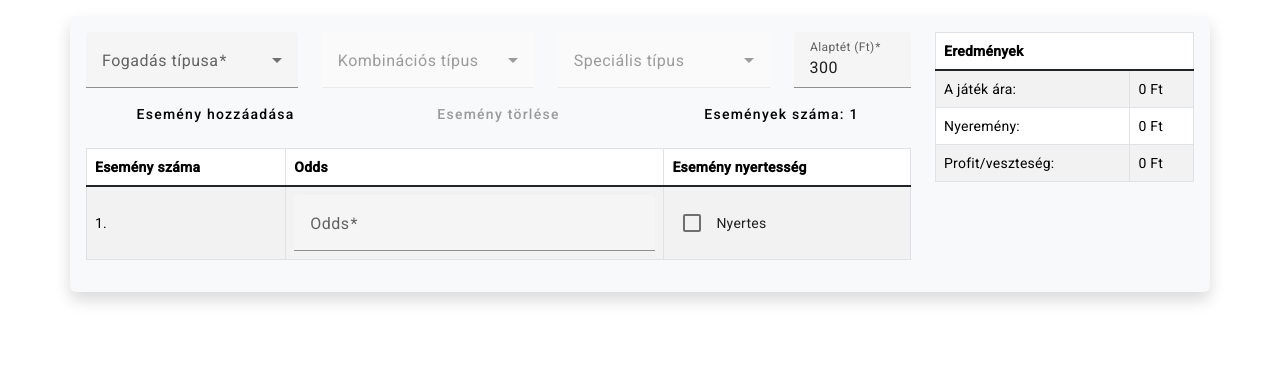
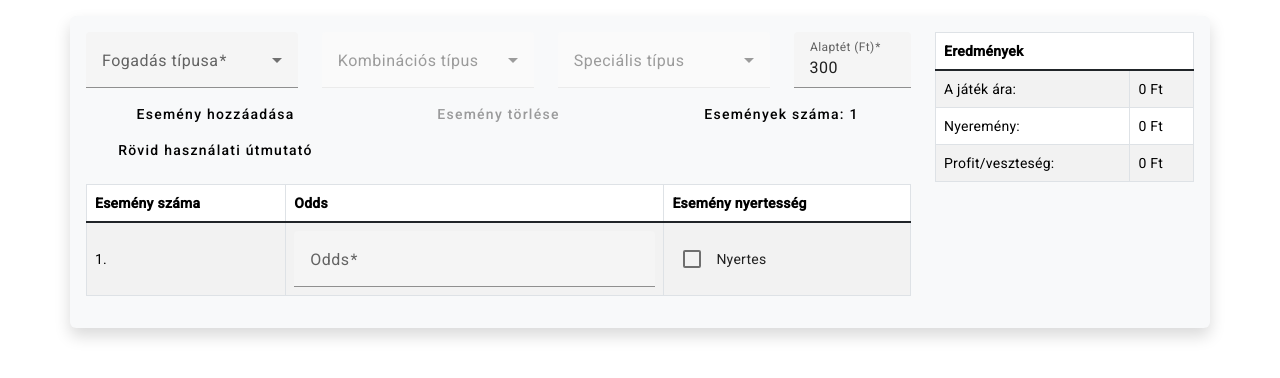
Before and after one commit to Medvetojas/TippmixKalkulator, an Angular app: page / in a window 1280 px wide. Shown: the top 378 px of the page. Built offline with nearby package versions, Linux system fonts and the light colour scheme.

Commit message:
little progres on tutorial

```diff
--- a/src/app/app.module.ts
+++ b/src/app/app.module.ts
@@ -6,6 +6,7 @@ import { provideAnimationsAsync } from '@angular/platform-browser/animations/asy
 import { BettingSlipCalculatorComponent } from './betting-slip-calculator/betting-slip-calculator.component';
 import { MAT_FORM_FIELD_DEFAULT_OPTIONS } from '@angular/material/form-field';
 import { FooterComponent } from './footer/footer.component';
+import { InstructionsModalComponent } from './instructions-modal/instructions-modal.component';
 
 @NgModule({
   declarations: [
@@ -15,6 +16,7 @@ import { FooterComponent } from './footer/footer.component';
     BrowserModule,
     AppRoutingModule,
     BettingSlipCalculatorComponent,
+    InstructionsModalComponent,
     FooterComponent
   ],
   providers: [
--- a/src/app/betting-slip-calculator/betting-slip-calculator.component.html
+++ b/src/app/betting-slip-calculator/betting-slip-calculator.component.html
@@ -57,6 +57,9 @@
           </div>
           <div class="col-sm-4">
             <button mat-button type="button">Események száma: {{events.length}}</button>
+          </div>
+          <div class="col-sm-4">
+            <button mat-button type="button" (click)="triggerTutorialDialog()">Rövid használati útmutató</button>
           </div>
         </div>
       <table class="table table-striped table-bordered mt-3 table-responsive">
--- a/src/app/betting-slip-calculator/betting-slip-calculator.component.ts
+++ b/src/app/betting-slip-calculator/betting-slip-calculator.component.ts
@@ -6,6 +6,8 @@ import {MatFormFieldModule} from '@angular/material/form-field';
 import {MatSelectModule} from '@angular/material/select';
 import { MatCheckboxModule } from '@angular/material/checkbox';
 import { CommonModule } from '@angular/common';
+import {MatDialog, MatDialogModule} from '@angular/material/dialog';
+import { InstructionsModalComponent } from '../instructions-modal/instructions-modal.component';
 
 @Component({
   selector: 'betting-slip-calculator',
@@ -18,7 +20,8 @@ import { CommonModule } from '@angular/common';
     FormsModule,
     MatButtonModule,
     MatSelectModule,
-    MatCheckboxModule
+    MatCheckboxModule,
+    MatDialogModule
   ],
   templateUrl: './betting-slip-calculator.component.html',
   styleUrl: './betting-slip-calculator.component.scss',
@@ -32,7 +35,7 @@ export class BettingSlipCalculatorComponent implements OnInit {
   totalProfit: number = 0;
   totalValueOfBetSlip: number = 0;
 
-  constructor(private fb: FormBuilder) {}
+  constructor(private fb: FormBuilder, public dialog: MatDialog) {}
 
   ngOnInit(): void {
     this.bettingSlipForm = new FormGroup({
@@ -84,6 +87,10 @@ export class BettingSlipCalculatorComponent implements OnInit {
 
   get betType() {
     return this.bettingSlipForm.get('betType')!.value;
+  }
+
+  triggerTutorialDialog() {
+    this.dialog.open(InstructionsModalComponent);
   }
 
   addEvent() {
--- /dev/null
+++ b/src/app/instructions-modal/instructions-modal.component.html
@@ -0,0 +1,7 @@
+<h2 mat-dialog-title>Használati útmutató</h2>
+<mat-dialog-content>
+  <p>Ez lesz az útmutató leírás</p>
+</mat-dialog-content>
+<mat-dialog-actions>
+  <button mat-button cdkFocusInitial (click)="closeDialog()">Bezárás</button>
+</mat-dialog-actions>
--- /dev/null
+++ b/src/app/instructions-modal/instructions-modal.component.ts
@@ -0,0 +1,33 @@
+import { Component } from '@angular/core';
+import {
+  MatDialogRef,
+  MatDialogTitle,
+  MatDialogContent,
+  MatDialogActions,
+  MatDialogClose,
+} from '@angular/material/dialog';
+import {MatButtonModule} from '@angular/material/button';
+
+@Component({
+  selector: 'app-instructions-modal',
+  templateUrl: './instructions-modal.component.html',
+  styleUrl: './instructions-modal.component.scss',
+  standalone: true,
+  imports: [
+    MatButtonModule,
+    MatDialogTitle,
+    MatDialogContent,
+    MatDialogActions,
+    MatDialogClose,
+  ]
+})
+export class InstructionsModalComponent {
+
+  constructor(public dialogRef: MatDialogRef<InstructionsModalComponent>){
+
+  }
+
+  closeDialog(){
+    this.dialogRef.close();
+  }
+}
```
Also changed, not shown: src/app/instructions-modal/instructions-modal.component.scss (added).
